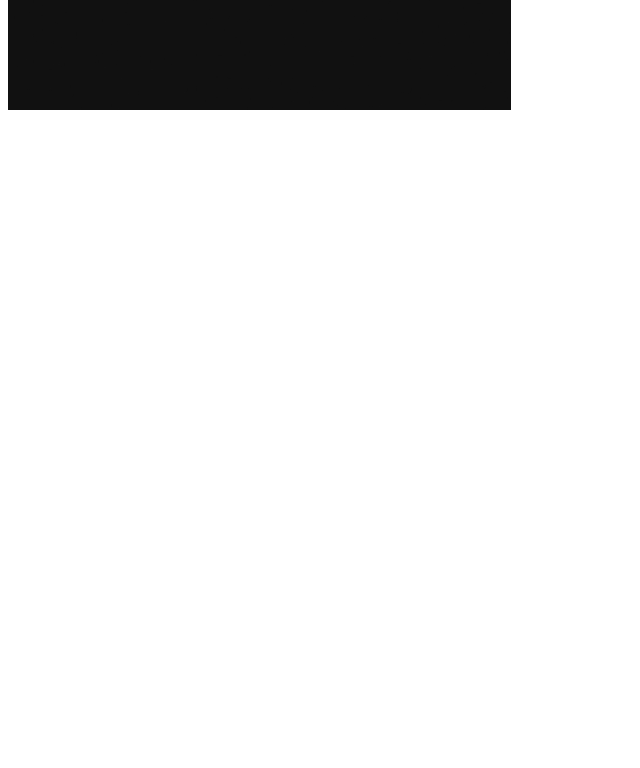
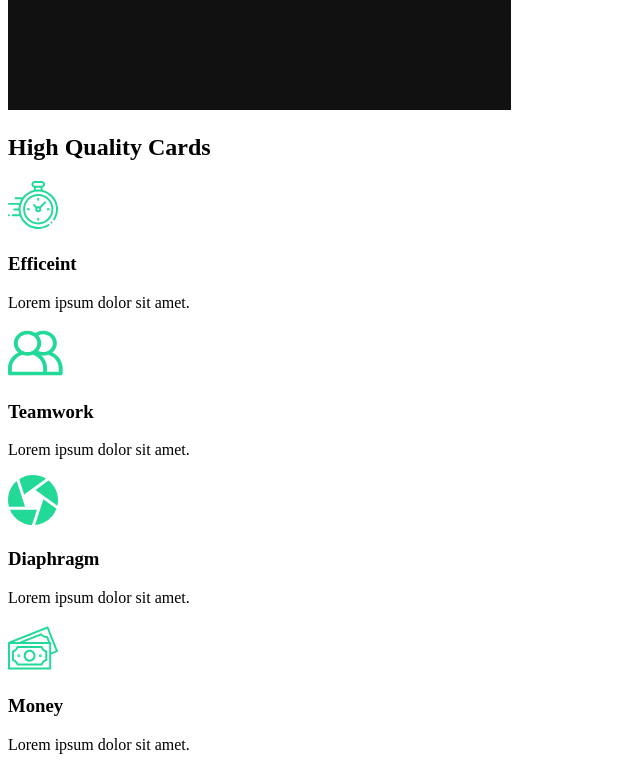
Before and after one commit to tautik/capture-portfolio, a React (Create React App) app: page / in a window 1280 px wide. Shown: the part 920-1688 px from the top of the page, without its empty margins (0-640 px from the left). Before the commit the page ends 1042 px from the top, so only its background shows below. Built offline with nearby package versions, Linux system fonts and the light colour scheme.

Commit message:
3. Service Section

```diff
--- /dev/null
+++ b/src/components/ServiceSection.js
@@ -0,0 +1,52 @@
+import React from "react";
+//importing icons
+import clock from "../img/clock.svg";
+import diaphragm from "../img/diaphragm.svg";
+import money from "../img/money.svg";
+import teamwork from "../img/teamwork.svg";
+import home2 from "../img/home2.png";
+
+const ServiceSection = () => {
+  return (
+    <div className="discription">
+      <h2>
+        High <span>Quality</span> Cards
+      </h2>
+      <div className="cards">
+        <div className="card">
+          <div className="icon">
+            <img src={clock} alt="clock icon" />
+            <h3>Efficeint</h3>
+          </div>
+          <p>Lorem ipsum dolor sit amet.</p>
+        </div>
+        <div className="card">
+          <div className="icon">
+            <img src={teamwork} alt="teamwork icon" />
+            <h3>Teamwork</h3>
+          </div>
+          <p>Lorem ipsum dolor sit amet.</p>
+        </div>
+        <div className="card">
+          <div className="icon">
+            <img src={diaphragm} alt="didaphragm icon" />
+            <h3>Diaphragm</h3>
+          </div>
+          <p>Lorem ipsum dolor sit amet.</p>
+        </div>
+        <div className="card">
+          <div className="icon">
+            <img src={money} alt="money icon" />
+            <h3>Money</h3>
+          </div>
+          <p>Lorem ipsum dolor sit amet.</p>
+        </div>
+      </div>
+      <div className="image">
+        <img src={home2} alt="camera" />
+      </div>
+    </div>
+  );
+};
+
+export default ServiceSection;
--- a/src/pages/About.js
+++ b/src/pages/About.js
@@ -1,11 +1,13 @@
 import React from "react";
 //importing components
 import AboutSection from "../components/AboutSection";
+import ServiceSection from "../components/ServiceSection";
 
 const About = () => {
   return (
     <div>
       <AboutSection />
+      <ServiceSection />
     </div>
   );
 };
```
